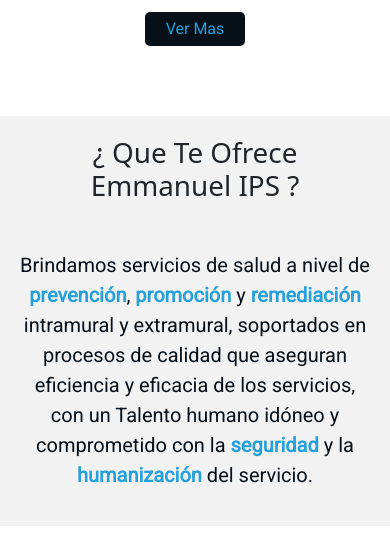
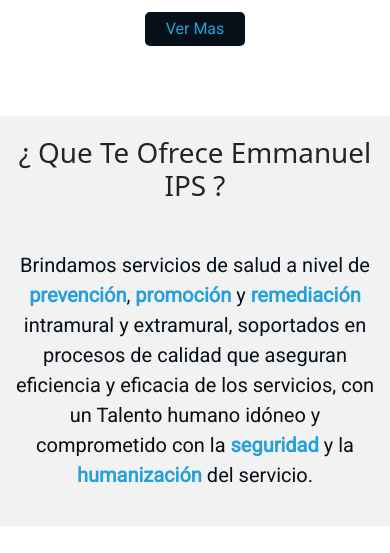
Before and after one commit to CarlosDevOps2530/Emmanuel-IPS, a plain HTML site: page index.html in a window 390 px wide. Shown: the part 1035-1588 px from the top of the page. Drawn offline with nearby package versions, Linux system fonts and the light colour scheme.

Commit message:
services cambios

```diff
--- a/css/style.css
+++ b/css/style.css
@@ -170,6 +170,7 @@
     background-color: var(--color-opcional_2);
     text-align: center;
     margin-bottom: 30px;
+    padding: 0 10px;
 }
 
 .services h1 {
@@ -178,7 +179,7 @@
 }
 
 .services p {
-    padding: 20px;
+    padding: 20px 0;
     background-color: var(--color-opcional_2);
     font-family: var(--fuente-secundary);
     font-size: 20px;
@@ -276,9 +277,7 @@
         text-align: center;
     }
 
-    .services h1 {
-        padding: 20px;
-    }
+
 
 
 }
```
